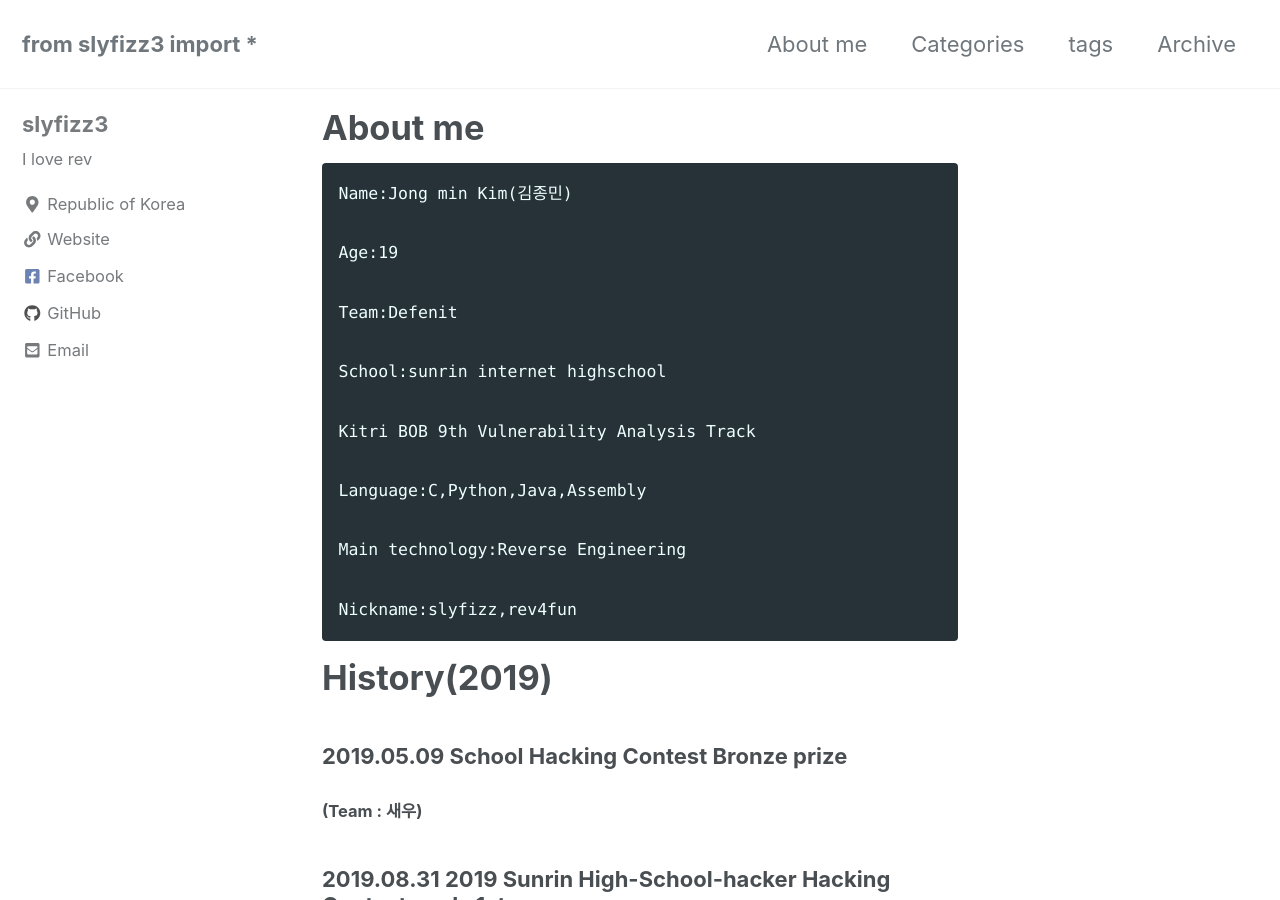
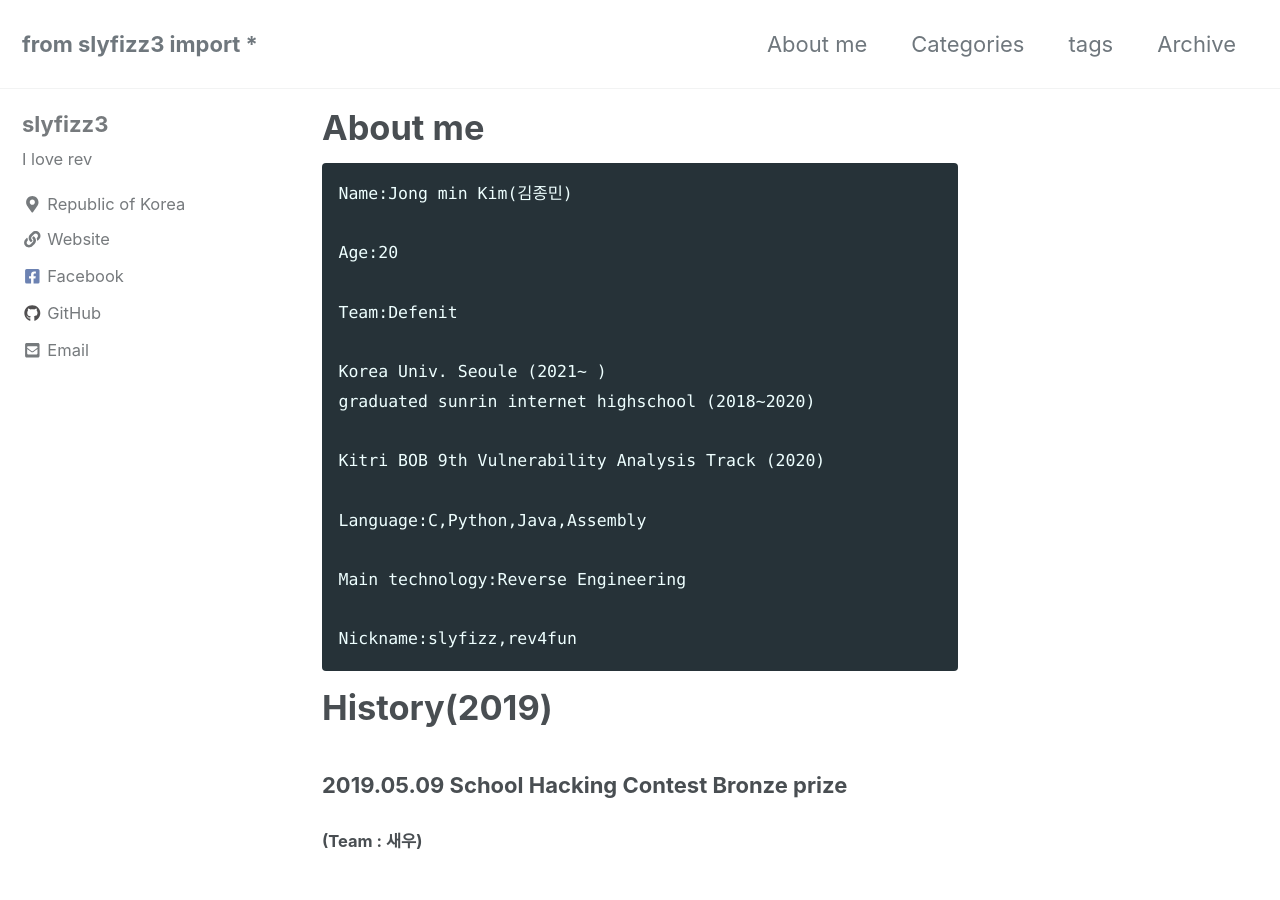
Before and after one commit to slyfizz3/slyfizz3.github.io, a Jekyll site: the page built from _pages/about.md, in a window 1280 px wide and 900 px high. Built offline with Jekyll 4.4.1, drawn with Linux system fonts in a browser that asks for light colours; cached includes are drawn as plain includes; nearby versions of some CDN libraries.

Commit message:
Update about.md

````diff
--- a/_pages/about.md
+++ b/_pages/about.md
@@ -6,13 +6,14 @@ author_profile: true
 ```
 Name:Jong min Kim(김종민)
 
-Age:19
+Age:20
 
 Team:Defenit
 
-School:sunrin internet highschool
+Korea Univ. Seoule (2021~ )
+graduated sunrin internet highschool (2018~2020)
 
-Kitri BOB 9th Vulnerability Analysis Track
+Kitri BOB 9th Vulnerability Analysis Track (2020)
 
 Language:C,Python,Java,Assembly
 
````
